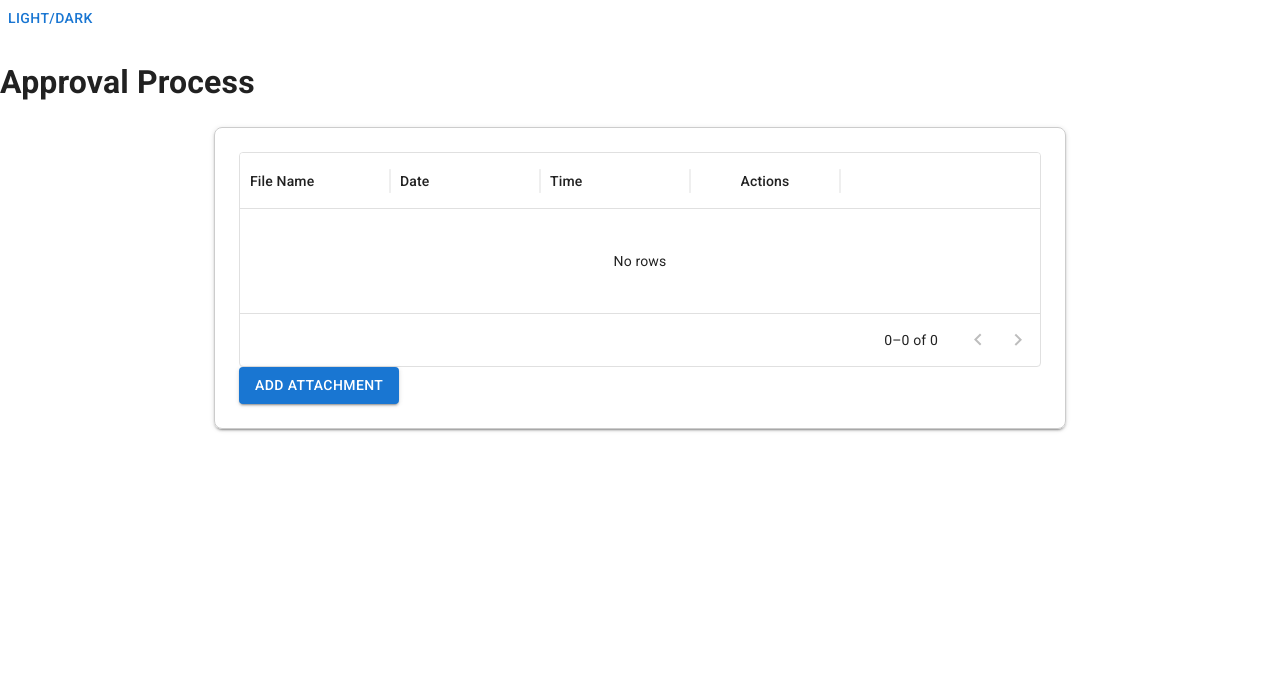
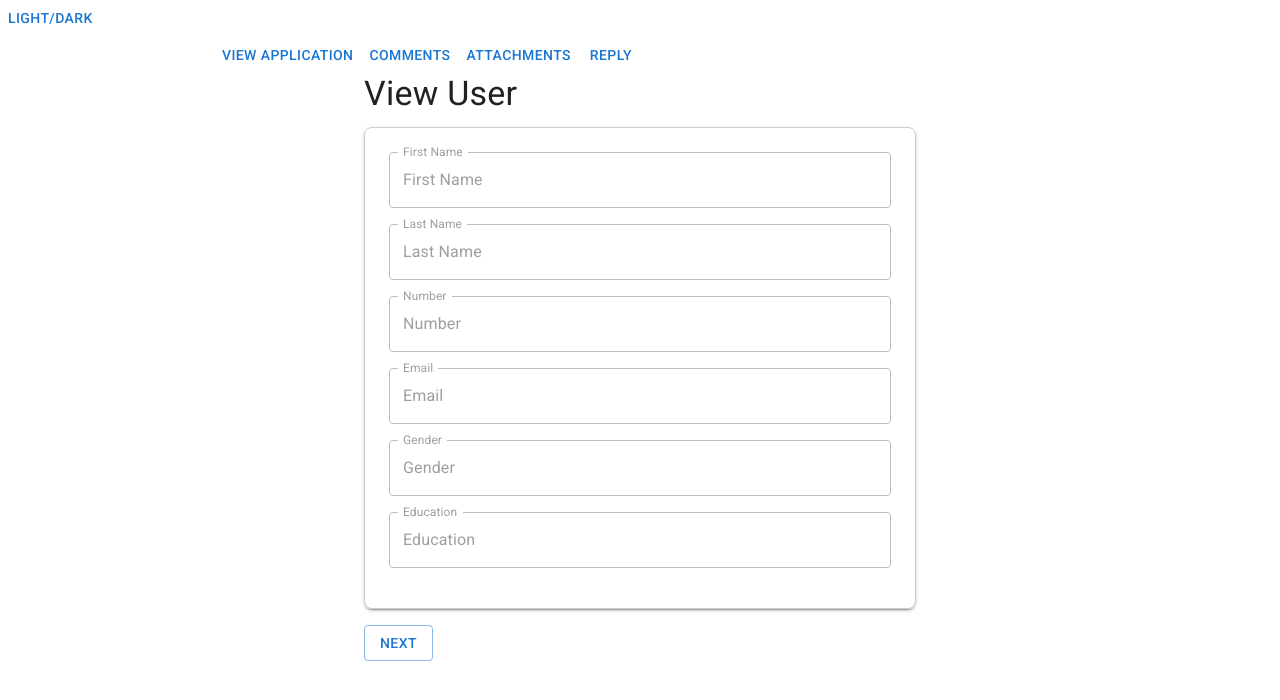
Before and after one commit to marcabdo/Workflow, a React (Create React App) app: page /21 in a window 1280 px wide. Shown: the top 700 px of the page. Built offline with nearby package versions, Linux system fonts and the light colour scheme.

Commit message:
implemented reply and ApprovalProcess page swaps

```diff
--- a/src/component/approval1/approvalProcess.js
+++ b/src/component/approval1/approvalProcess.js
@@ -1,14 +1,43 @@
-import React, { Component } from "react";
+import React, { useState, Component } from "react";
 import ViewApplication from "./viewApplication.js";
 import Attachments from "./attachments.js";
 import Comments from "./comments.js";
+import Reply from "./reply.js";
+import {
+  TextField,
+  Button,
+  Grid,
+  Container,
+  Typography,
+  Box,
+} from "@mui/material";
 
 const ApprovalProcess = () => {
+  const [page, setPage] = useState(1);
+  const renderPage = () => {
+    switch (page) {
+      case 1:
+        return <ViewApplication />;
+      case 2:
+        return <Comments />;
+      case 3:
+        return <Attachments />;
+      case 4:
+        return <Reply />;
+
+      default:
+        return <ViewApplication />;
+    }
+  };
+
   return (
-    <div>
-      <h1>Approval Process</h1>
-      <Attachments />
-    </div>
+    <Container maxWidth="md">
+      <Button onClick={() => setPage(1)}>View Application</Button>
+      <Button onClick={() => setPage(2)}>Comments</Button>
+      <Button onClick={() => setPage(3)}>Attachments</Button>
+      <Button onClick={() => setPage(4)}>Reply</Button>
+      <div className="page">{renderPage()}</div>
+    </Container>
   );
 };
 export default ApprovalProcess;
--- a/src/component/approval1/reply.js
+++ b/src/component/approval1/reply.js
@@ -0,0 +1,86 @@
+import React, { useState } from "react";
+import {
+  TextField,
+  Button,
+  Grid,
+  Container,
+  Typography,
+  Box,
+  Radio,
+  RadioGroup,
+  FormControlLabel,
+  FormControl,
+  FormLabel,
+} from "@mui/material";
+
+const Reply = () => {
+  const [approval, setApproval] = useState("");
+
+  const handleSubmit = () => {
+    console.log("Approval Status:", approval);
+    setApproval("");
+  };
+
+  return (
+    <Container maxWidth="md">
+      <Box
+        sx={{
+          padding: 3,
+          border: "1px solid #ccc",
+          borderRadius: 2,
+          boxShadow: 2,
+          marginTop: 3,
+        }}
+      >
+        <Typography variant="h6" gutterBottom>
+          Add Reply
+        </Typography>
+        <FormControl component="fieldset" sx={{ marginTop: 2 }}>
+          <FormLabel component="legend">Approval Status</FormLabel>
+          <RadioGroup
+            value={approval}
+            onChange={(e) => setApproval(e.target.value)}
+          >
+            <FormControlLabel
+              value="approved"
+              control={<Radio />}
+              label="Approved"
+            />
+            <FormControlLabel
+              value="approved_with_condition"
+              control={<Radio />}
+              label="Approved with Condition"
+            />
+            <FormControlLabel
+              value="denied"
+              control={<Radio />}
+              label="Denied"
+            />
+          </RadioGroup>
+        </FormControl>
+        <TextField
+          label="Explanation"
+          variant="outlined"
+          fullWidth
+          multiline
+          rows={3}
+          sx={{ marginTop: 2 }}
+        />
+        <Grid container spacing={2} sx={{ marginTop: 2 }}>
+          <Grid item>
+            <Button variant="outlined" onClick={() => setApproval("")}>
+              Cancel
+            </Button>
+          </Grid>
+          <Grid item>
+            <Button variant="contained" color="primary" onClick={handleSubmit}>
+              Submit
+            </Button>
+          </Grid>
+        </Grid>
+      </Box>
+    </Container>
+  );
+};
+
+export default Reply;
--- a/src/component/approval1/viewProject.js
+++ b/src/component/approval1/viewProject.js
@@ -43,6 +43,7 @@ const ViewProject = ({ prev }) => {
           fullWidth
           value={projectType}
           disabled
+          sx={{ marginBottom: 2 }}
         />
         <TextField
           label={projectName}
@@ -50,13 +51,7 @@ const ViewProject = ({ prev }) => {
           fullWidth
           value={projectName}
           disabled
-        />
-        <TextField
-          label={projectNumber}
-          variant="outlined"
-          fullWidth
-          value={projectNumber}
-          disabled
+          sx={{ marginBottom: 2 }}
         />
         <TextField
           label={projectDescription}
@@ -64,6 +59,7 @@ const ViewProject = ({ prev }) => {
           fullWidth
           value={projectDescription}
           disabled
+          sx={{ marginBottom: 2 }}
         />
         <TextField
           label={startDate}
@@ -71,6 +67,7 @@ const ViewProject = ({ prev }) => {
           fullWidth
           value={startDate}
           disabled
+          sx={{ marginBottom: 2 }}
         />
         <TextField
           label={endDate}
@@ -78,6 +75,7 @@ const ViewProject = ({ prev }) => {
           fullWidth
           value={endDate}
           disabled
+          sx={{ marginBottom: 2 }}
         />
         <TextField
           label={location}
@@ -85,6 +83,7 @@ const ViewProject = ({ prev }) => {
           fullWidth
           value={location}
           disabled
+          sx={{ marginBottom: 2 }}
         />
       </Box>
       <Grid container spacing={2}>
--- a/src/component/approval1/viewUser.js
+++ b/src/component/approval1/viewUser.js
@@ -42,6 +42,7 @@ const ViewUser = ({ next }) => {
           fullWidth
           value={firstName}
           disabled
+          sx={{ marginBottom: 2 }}
         />
         <TextField
           label={lastName}
@@ -49,6 +50,7 @@ const ViewUser = ({ next }) => {
           fullWidth
           value={lastName}
           disabled
+          sx={{ marginBottom: 2 }}
         />
         <TextField
           label={number}
@@ -56,6 +58,7 @@ const ViewUser = ({ next }) => {
           fullWidth
           value={number}
           disabled
+          sx={{ marginBottom: 2 }}
         />
         <TextField
           label={email}
@@ -63,6 +66,7 @@ const ViewUser = ({ next }) => {
           fullWidth
           value={email}
           disabled
+          sx={{ marginBottom: 2 }}
         />
         <TextField
           label={gender}
@@ -70,6 +74,7 @@ const ViewUser = ({ next }) => {
           fullWidth
           value={gender}
           disabled
+          sx={{ marginBottom: 2 }}
         />
         <TextField
           label={education}
@@ -77,6 +82,7 @@ const ViewUser = ({ next }) => {
           fullWidth
           value={education}
           disabled
+          sx={{ marginBottom: 2 }}
         />
       </Box>
       <Grid container spacing={2}>
```
